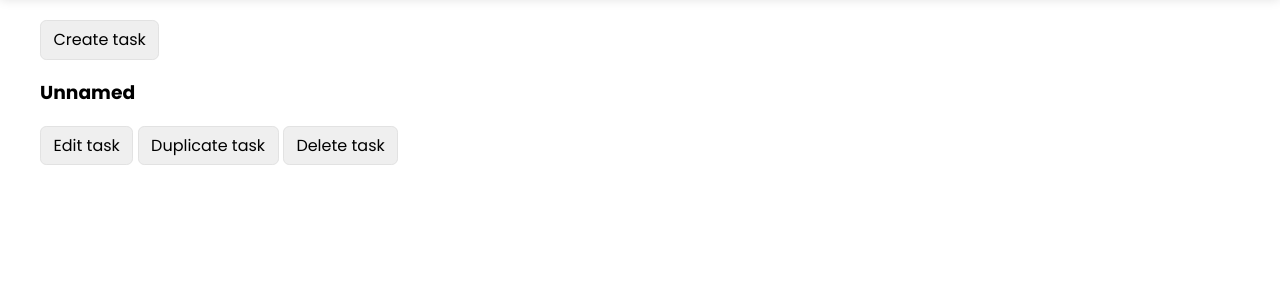
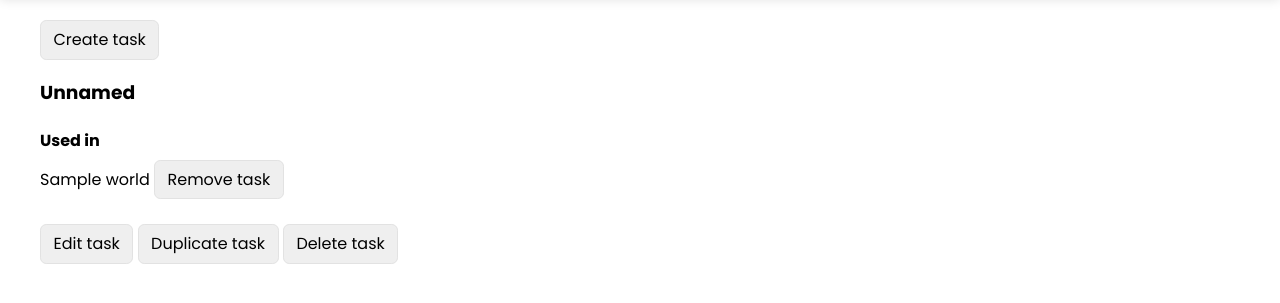
Before and after one commit to kipteamm/MedCitRol, a Flask app: page /tasks in a window 1280 px wide. Shown: the part 80-383 px from the top of the page. Run offline with Flask 2, Linux system fonts and the light colour scheme; a user stored in the database is signed in; tables that the repository leaves empty hold one stand-in row (values such as "Sample post").

Commit message:
Added home.css Added world task removal management from general tasks

```diff
--- a/app/home/views.py
+++ b/app/home/views.py
@@ -72,7 +72,7 @@ def create_game(psw):
 
 @home_blueprint.route('/tasks')
 @login_required
-def teacher_tasks():
+def tasks():
     return render_template('home/tasks.html', tasks=[task_preview_serializer(task) for task in Task.query.filter_by(user_id=current_user.id).all()], world=None)
 
 
--- a/app/static/css/game.css
+++ b/app/static/css/home.css
@@ -24,3 +24,15 @@ nav a {
     margin: 100px auto;
     max-width: 1200px;
 }
+
+.world-tasks h4 {
+    margin-bottom: 6.25px;
+}
+
+.world-tasks {
+    margin-bottom: 25px;
+}
+
+.world-task {
+    margin-bottom: 12.5px;
+}
--- a/app/static/css/teacher.css
+++ b/app/static/css/teacher.css
@@ -18,10 +18,6 @@ nav .nav-content {
 
 nav a {
     text-decoration: none;
-}
-
-button.back {
-    position: fixed;
 }
 
 .teacher-wrapper {
--- a/app/static/js/taskManagement.js
+++ b/app/static/js/taskManagement.js
@@ -35,7 +35,11 @@ async function deleteTask(taskId, worldId) {
         return console.log(response, await response.json());
     }
 
-    document.getElementById(`task-${taskId}`)?.remove();
+    if (!worldId) return document.getElementById(`task-${taskId}`)?.remove();
+
+    const worldTask = document.getElementById(`task-${taskId}-${worldId}`);
+
+    worldTask.parentElement.querySelectorAll('div.world-task').length === 1? worldTask.parentElement.remove() : worldTask.remove();
 
     return;
 }
--- a/app/templates/home/edit_task.html
+++ b/app/templates/home/edit_task.html
@@ -19,7 +19,7 @@
     <script src="https://kit.fontawesome.com/6996113341.js" crossorigin="anonymous"></script>
 </head>
 <body>
-    <button class="back" onclick="backToTasks('{{ world_id }}')">Back</button>
+    <button class="back-btn" onclick="backToTasks('{{ world_id }}')">Back</button>
 
     <div class="actions" id="actions">
         <button onclick="moveField('up')"><i class="fa-solid fa-arrow-up"></i></button>
--- a/app/templates/home/home_base.html
+++ b/app/templates/home/home_base.html
@@ -6,7 +6,7 @@
 
     <title>Home</title>
 
-    <link rel="stylesheet" href="{{ url_for('static', filename='css/game.css') }}">
+    <link rel="stylesheet" href="{{ url_for('static', filename='css/home.css') }}">
     <link rel="stylesheet" href="{{ url_for('static', filename='css/basics.css') }}">
 
     <script src="{{ url_for('static', filename='js/basics.js') }}"></script>
--- a/app/templates/home/tasks.html
+++ b/app/templates/home/tasks.html
@@ -9,6 +9,20 @@
         <div class="task" id="task-{{ task.id }}">
             <h3>{{ task.name }}</h3>
 
+            {% if task.world_tasks|length > 0 %}
+                <div class="world-tasks">
+                    <h4>Used in</h4>
+
+                    {% for world in task.world_tasks %}
+                        <div class="world-task" id="task-{{ task.id }}-{{ world.id }}">
+                            {{ world.name }}
+
+                            <button onclick="deleteTask('{{ task.id }}', '{{ world.id }}')">Remove task</button>
+                        </div>
+                    {% endfor %}
+                </div>
+            {% endif %}
+
             <button onclick="window.location.href='/task/{{ task.id }}/edit'">Edit task</button>
             <button onclick="duplicateTask('{{ task.id }}', null)">Duplicate task</button>
             <button onclick="deleteTask('{{ task.id }}', null)">Delete task</button>
--- a/app/utils/serializers.py
+++ b/app/utils/serializers.py
@@ -219,10 +219,19 @@ def task_preview_serializer(task: Task) -> dict:
     else:
         name = "Unnamed"
 
+    world_tasks = []
+
+    for world in World.query.filter(World.id.in_([world_task.world_id for world_task in WorldTask.query.filter_by(task_id=task.id).all()])).all():
+        world_tasks.append({
+            "id" : world.id,
+            "name" : world.name
+        })
+
     return {
         'id' : task.id,
         'field_index' : task.field_index,
         'name' : name,
+        'world_tasks' : world_tasks
     }
 
 
```
